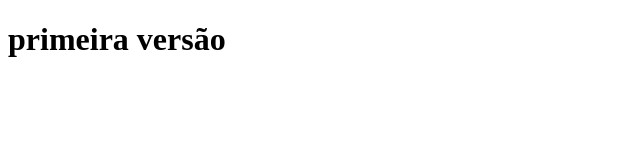
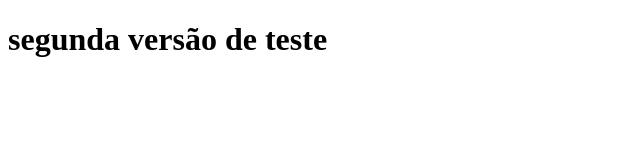
Before and after one commit to leonidas2009bjj/git-, a plain HTML site: page index.html in a window 1280 px wide. Shown: the whole page, without its empty margins (0-640 px from the left). Drawn offline with Linux system fonts and the light colour scheme.

Commit message:
segunda versao

```diff
--- a/index.html
+++ b/index.html
@@ -8,7 +8,7 @@
 </head>
 
 <body>
-  <h1>primeira versão</h1>
+  <h1>segunda versão de teste</h1>
 </body>
 
 </html>
```
